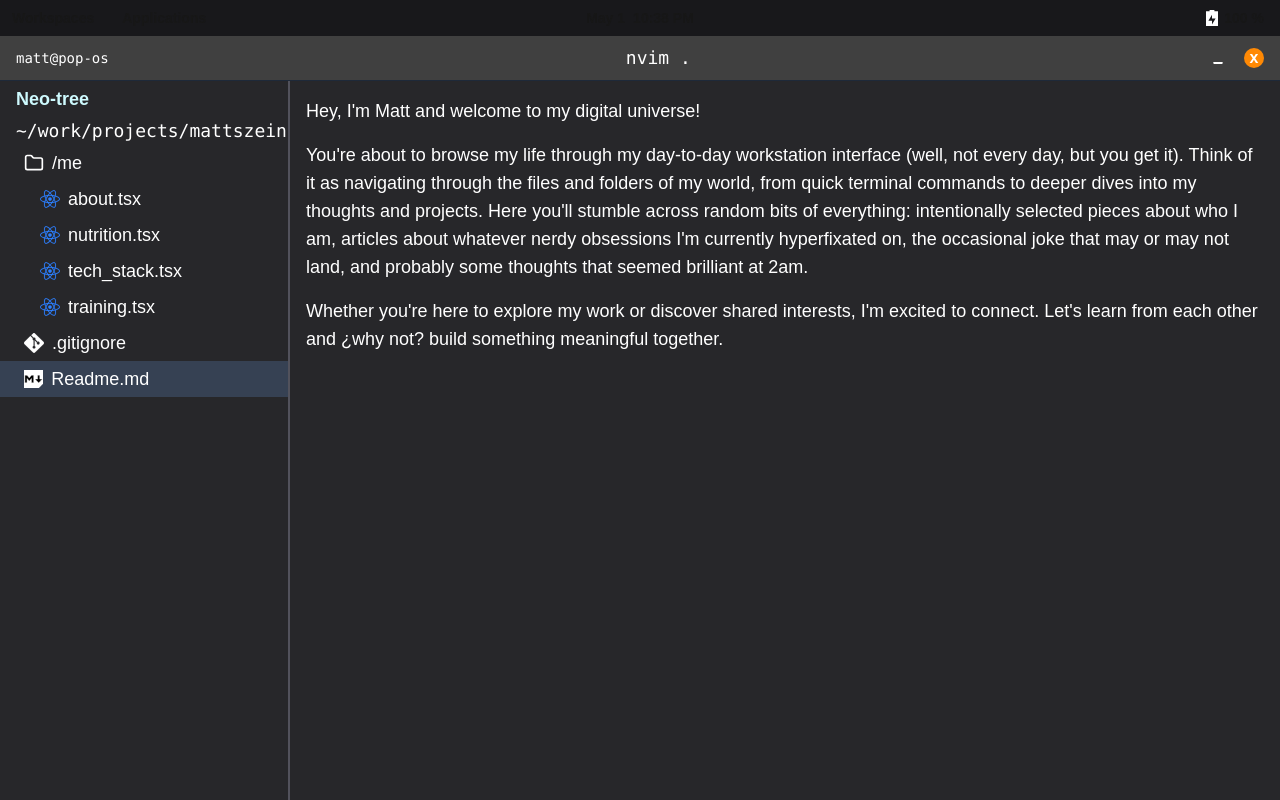
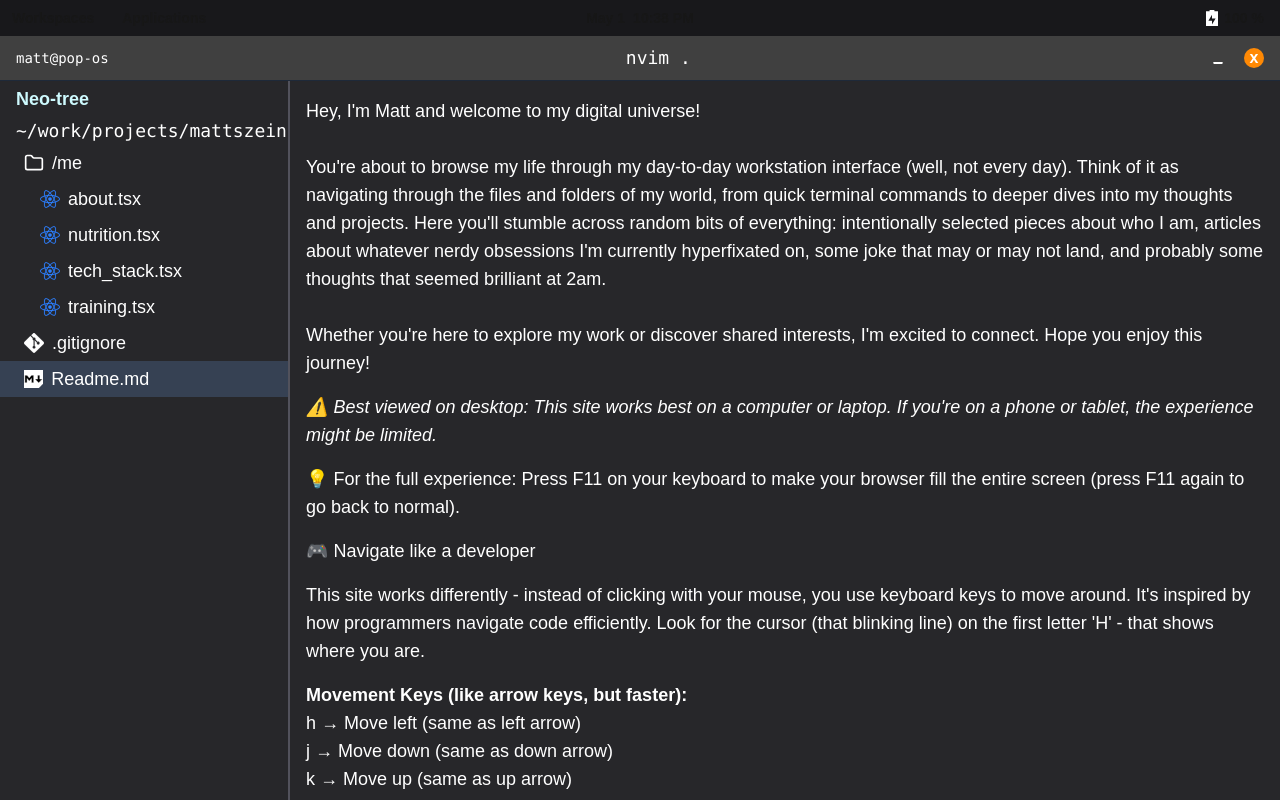
Before and after one commit to mattszein/mattszein, a Next.js app: page / in a window 1280 px wide. Built offline with nearby package versions, Linux system fonts and the light colour scheme.

Commit message:
add datetime and improve homepage content

```diff
--- a/app/page.tsx
+++ b/app/page.tsx
@@ -7,16 +7,49 @@ export const metadata: Metadata = {
 
 export default function Home() {
   return (
-    <div className="text-lg">
-      <p className="text-white">{`Hey, I'm Matt and welcome to my digital universe!`}</p>
-      <p className="text-white pt-4">
-        {`You're about to browse my life through my day-to-day workstation interface (well, not every day, but you get it). Think of it as navigating through the files and folders of my world, from quick terminal commands to deeper dives into my thoughts and projects. Here you'll stumble across random bits of everything: intentionally selected pieces about who I am, articles about whatever nerdy obsessions I'm currently hyperfixated on, the occasional joke that may or may not land, and probably some thoughts that seemed brilliant at 2am.`}
+    <div className="text-lg text-white">
+      <p>{`Hey, I'm Matt and welcome to my digital universe!`}</p>
+      <br />
+      <p>{``}</p>
+      <p>
+        {`You're about to browse my life through my day-to-day workstation interface (well, not every day). Think of it as navigating through the files and folders of my world, from quick terminal commands to deeper dives into my thoughts and projects. Here you'll stumble across random bits of everything: intentionally selected pieces about who I am, articles about whatever nerdy obsessions I'm currently hyperfixated on, some joke that may or may not land, and probably some thoughts that seemed brilliant at 2am.`}
+      </p>
+      <br />
+      <p>
+        {`
+ Whether you're here to explore my work or discover shared interests, I'm excited to connect. Hope you enjoy this journey!`}
       </p>
 
+      <p className="pt-4 italic">
+        {`⚠️ Best viewed on desktop: This site works best on a computer or laptop. If you're on a phone or tablet, the experience might be limited.`}
+      </p>
+      <p className="pt-4">
+        {`💡 For the full experience: Press F11 on your keyboard to make your browser fill the entire screen (press F11 again to go back to normal).`}
+      </p>
+      <p className="pt-4">
+        {`🎮 Navigate like a developer`}
+      </p>
+      <p className="pt-4 ">
+        {`This site works differently - instead of clicking with your mouse, you use keyboard keys to move around. It's inspired by how programmers navigate code efficiently. Look for the cursor (that blinking line) on the first letter 'H' - that shows where you are.`}
+      </p>
+      <p className="pt-4 font-bold">
+        {`Movement Keys (like arrow keys, but faster):`}
+      </p>
+      <p>{`h → Move left (same as left arrow)`}</p>
+      <p>{`j → Move down (same as down arrow)`}</p>
+      <p>{`k → Move up (same as up arrow)`}</p>
+      <p>{`l → Move right (same as right arrow)`}</p>
+
+      <p className="text-white pt-4 font-bold">
+        {`Shortcuts:`}
+      </p>
       <p className="text-white pt-4">
-        {`
- Whether you're here to explore my work or discover shared interests, I'm excited to connect. Let's learn from each other and ¿why not? build something meaningful together.`}
+        {`Space + e: Open menu`}
       </p>
+      <p className="text-white">
+        {`Enter: open file`}
+      </p>
+
 
     </div>
   );
--- a/app/ui/OS/BarOS.tsx
+++ b/app/ui/OS/BarOS.tsx
@@ -1,4 +1,6 @@
 import Battery from "@/app/ui/icons/OS/Battery"
+import DateTime from "@/app/ui/OS/DateTime"
+
 const BarOS = () => {
   const time = new Date();
   return <div className="flex bg-zinc-900 text-sm font-bold">
@@ -9,18 +11,7 @@ const BarOS = () => {
       </ul>
     </div>
     <div className="flex basis-1/3 justify-center">
-      <p className="flex gap-2 hover:bg-zinc-700 hover:rounded-2xl py-1 px-3 m-1 cursor-default">
-        <span>{new Intl.DateTimeFormat("en-US", {
-          month: "long",
-          day: "numeric",
-        }).format(time)}
-        </span>
-        <span>{new Intl.DateTimeFormat("en-US", {
-          hour: "numeric",
-          minute: "numeric"
-        }).format(time)}
-        </span>
-      </p>
+      <DateTime />
     </div>
     <div className="flex basis-1/3 justify-end">
       <ul className="flex gap-2 hover:bg-zinc-700 hover:rounded-2xl py-1 px-3 m-1 cursor-default">
--- /dev/null
+++ b/app/ui/OS/DateTime.tsx
@@ -0,0 +1,29 @@
+'use client'
+
+import { useEffect, useState } from "react"
+
+const DateTime = () => {
+  const [dateTime, setDateTime] = useState<Date | null>(null)
+  useEffect(() => {
+    setDateTime(new Date())
+    setInterval(() => setDateTime(new Date()))
+  }, [])
+  return (
+    <p className="flex gap-2 hover:bg-zinc-700 hover:rounded-2xl py-1 px-3 m-1 cursor-default">
+      {dateTime ? (<>
+        <span>{new Intl.DateTimeFormat("en-US", {
+          month: "long",
+          day: "numeric",
+        }).format(dateTime)}
+        </span>
+        <span>{new Intl.DateTimeFormat("en-US", {
+          hour: "numeric",
+          minute: "numeric"
+        }).format(dateTime)}
+        </span></>) :
+        ("")}
+    </p>
+  )
+}
+
+export default DateTime;
--- a/app/ui/Terminal.tsx
+++ b/app/ui/Terminal.tsx
@@ -7,11 +7,11 @@ export default function Terminal({
   children: React.ReactNode;
 }>) {
   return (
-    <div className="flex flex-col flex-1 bg-zinc-800 text-white overflow-hidden">
+    <div className="flex flex-col flex-1 bg-zinc-800 text-white overflow-hidden snap-align-none">
       <Header />
-      <main className="flex flex-1 overflow-hidden">
+      <main className="flex flex-1 overflow-hidden snap-align-none">
         <Tree />
-        <section className="flex-1 p-4 text-sm overflow-auto no-scrollbar">
+        <section className="flex-1 p-4 text-sm overflow-auto no-scrollbar snap-align-none">
           {children}
         </section>
       </main>
```
